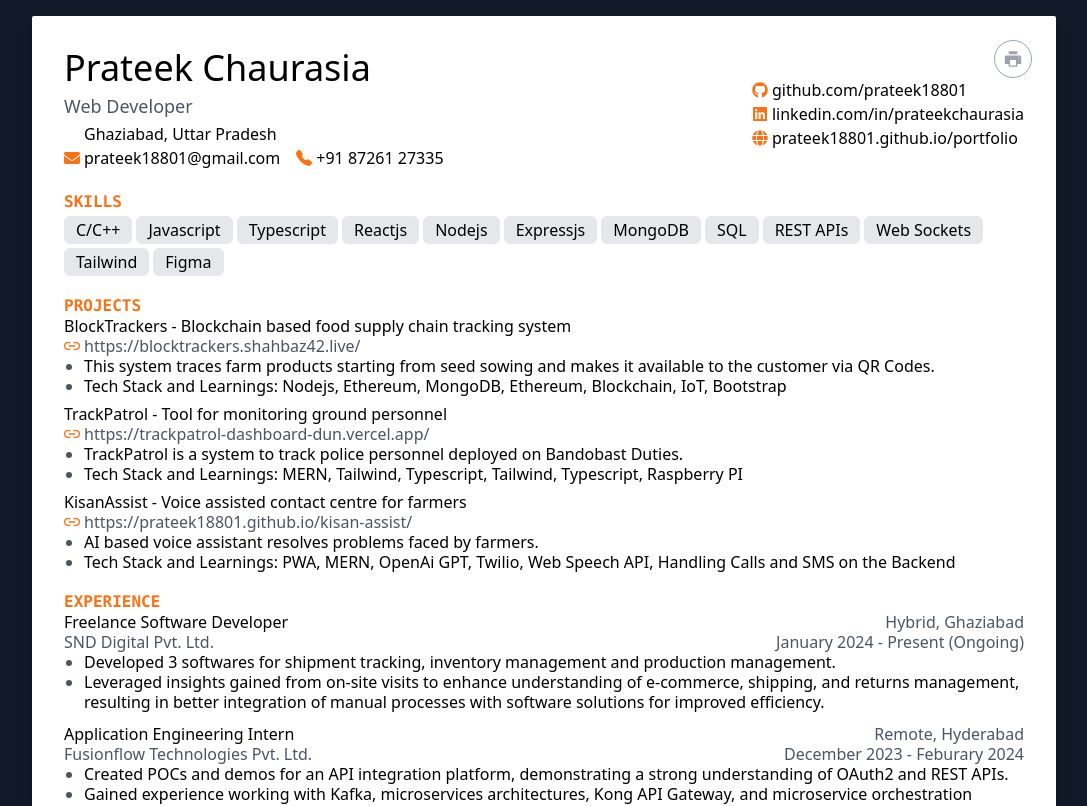
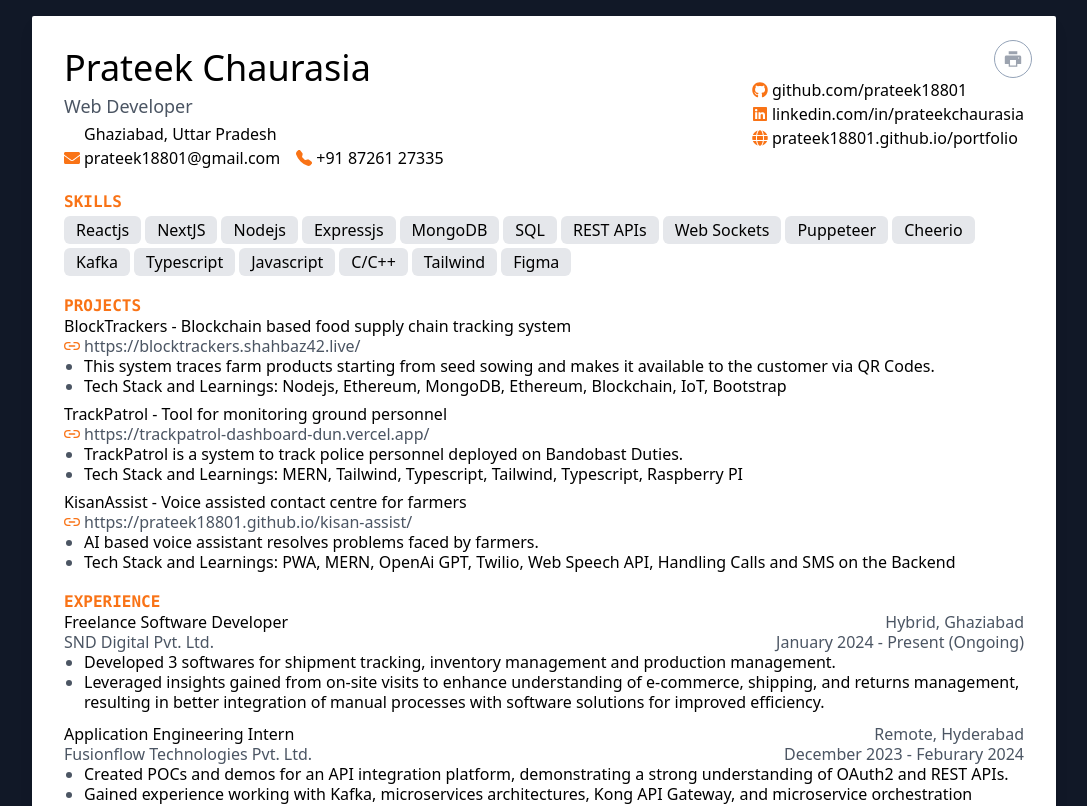
Before and after one commit to prateek18801/resume, a React (Vite) app: page / in a window 1280 px wide. Shown: the top 806 px of the page, without its empty margins (96-1183 px from the left). Built offline with nearby package versions, Linux system fonts and the light colour scheme; some icons are missing.

Commit message:
Update skills

```diff
--- a/src/components/Skills.tsx
+++ b/src/components/Skills.tsx
@@ -1,15 +1,19 @@
 const Skills = () => {
     const skills = [
-        'C/C++',
-        'Javascript',
-        'Typescript',
         'Reactjs',
+        'NextJS',
         'Nodejs',
         'Expressjs',
         'MongoDB',
         'SQL',
         'REST APIs',
         'Web Sockets',
+        'Puppeteer',
+        'Cheerio',
+        'Kafka',
+        'Typescript',
+        'Javascript',
+        'C/C++',
         'Tailwind',
         'Figma'
     ];
```
